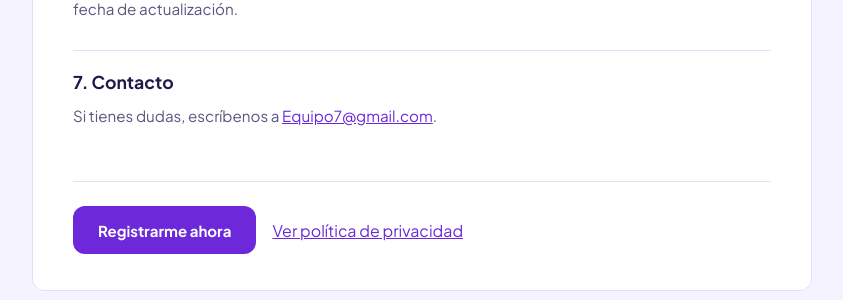
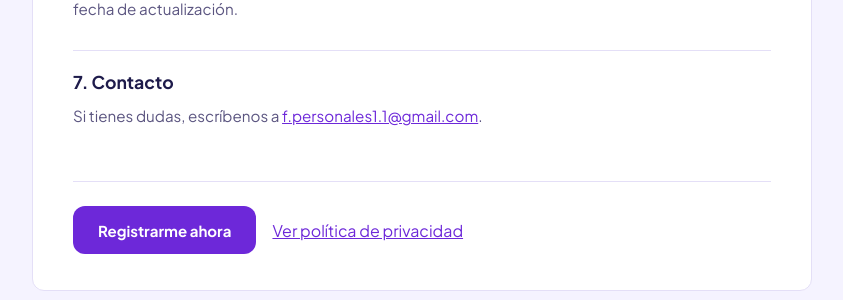
Before and after one commit to Chulixx162/finanzas_personales, a PHP site: page /views/legal/terms_of_use.php in a window 1280 px wide. Shown: the part 1304-1604 px from the top of the page, without its empty margins (218-1061 px from the left). Run offline with PHP 8.4, Linux system fonts and the light colour scheme; some libraries are stand-ins or nearby versions.

Commit message:
refactor

```diff
--- a/views/legal/terms_of_use.php
+++ b/views/legal/terms_of_use.php
@@ -13,7 +13,7 @@ $h = fn($texto) => htmlspecialchars((string) $texto, ENT_QUOTES, 'UTF-8');
 
 // Cambia la fecha solo cuando cambien los términos.
 $ultimaActualizacion = '27 de octubre de 2026';
-$correoContacto      = 'Equipo7@gmail.com';
+$correoContacto      = 'f.personales1.1@gmail.com';
 
 // El botón de regreso depende de si hay sesión.
 $volverRuta  = $base . ($logueado ? 'views/users/dashboard.php' : 'views/auth/register.php');
```
